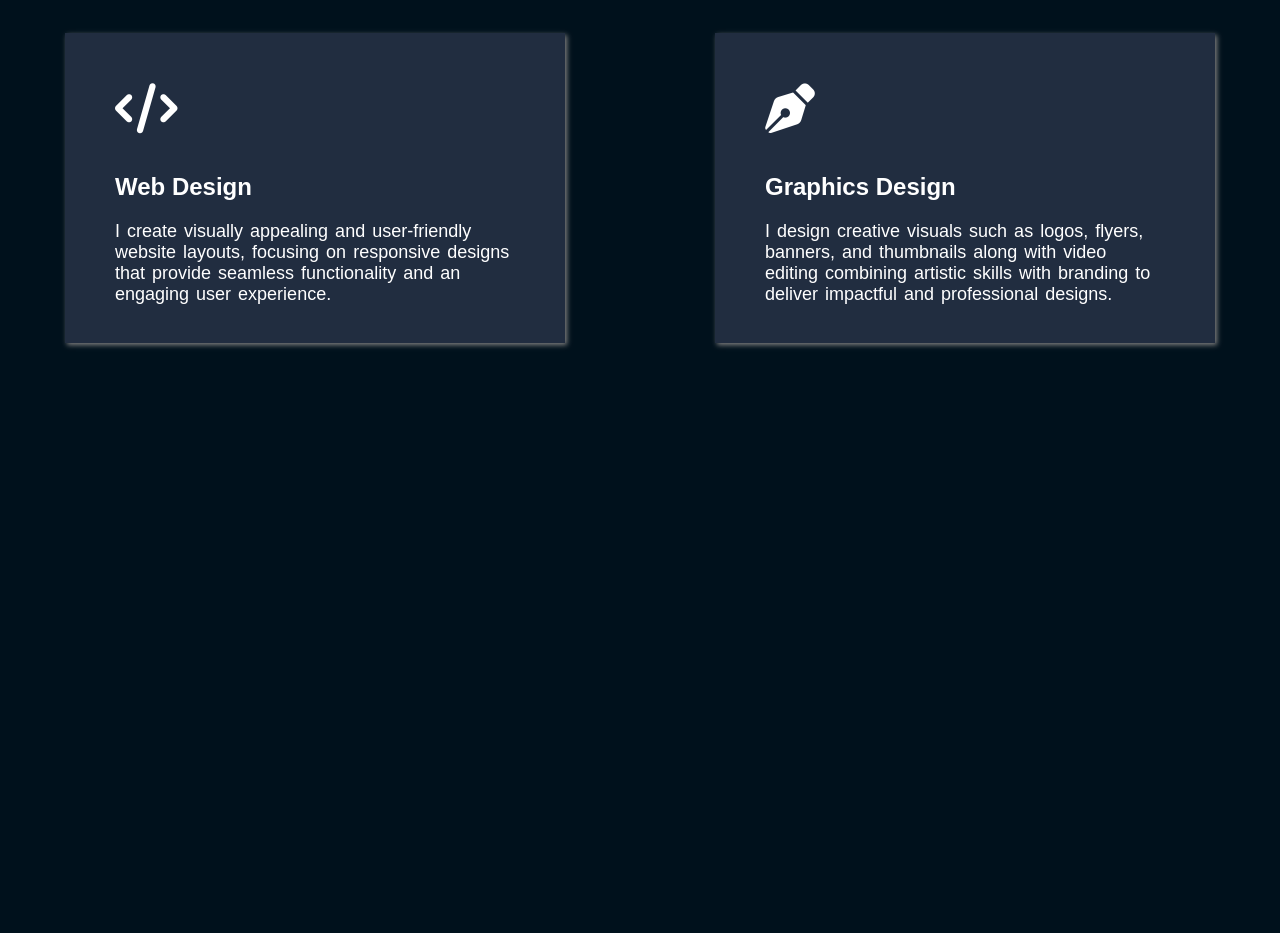
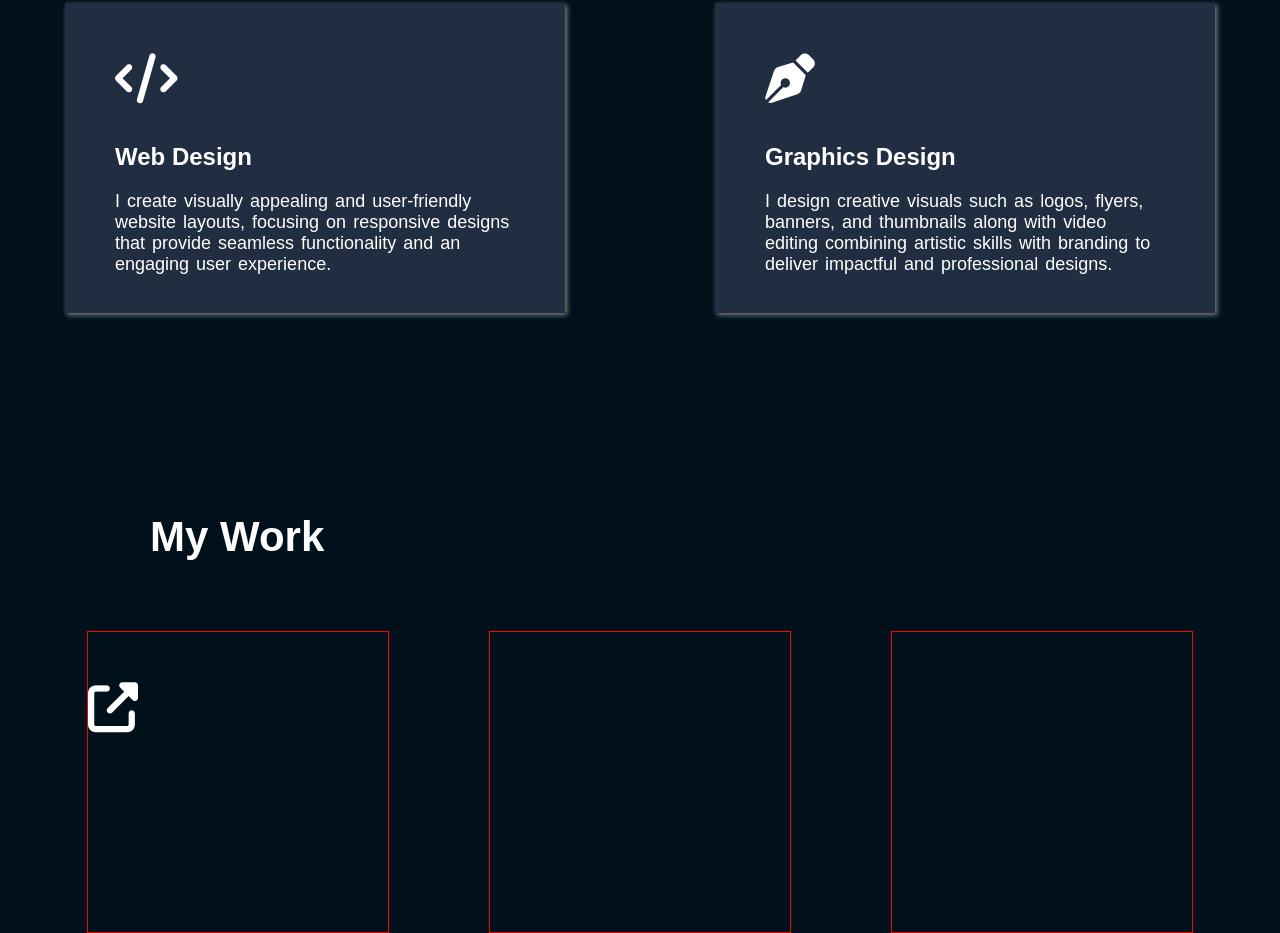
Before and after one commit to devyani001/portfolio_tpc, a plain HTML site: page index.html in a window 1280 px wide. Shown: the part 1662-2595 px from the top of the page. Before the commit the page ends 2505 px from the top, so only its background shows below. Drawn offline with Linux system fonts and the light colour scheme.

Commit message:
added my work few slides

```diff
--- a/index.html
+++ b/index.html
@@ -57,14 +57,14 @@
 
                 <div class="tab-contents" id="experience">
                     <ul>
-                        <li><span>Programming Languages</span><br>C / C++ and Python</li>
+                        <li><span>Hackathon</span><br>Participated in AVINYA</li>
                         <li><span>Front-End Languages</span><br>HTML, CSS and JavaScript (basic)</li>
                     </ul>
                 </div>
 
                 <div class="tab-contents" id="education">
                     <ul>
-                        <li><span>Programming Languages</span><br>C / C++ and Python</li>
+                        <li><span>BTech</span><br>Information Technology</li>
                         <li><span>Front-End Languages</span><br>HTML, CSS and JavaScript (basic)</li>
                     </ul>
                 </div>
@@ -89,8 +89,13 @@
             </div>
         </div>
 
-        <div class="box">
-
+        <div class="work">
+            <h1 class="service-heading" style="margin: 200px 0 70px 150px;">My Work</h1>
+            <div class="projects">
+                <div class="project" id="brainhub"><i class="fa-solid fa-up-right-from-square"></i>Devyani</div>
+                <div class="project"></div>
+                <div class="project"></div>
+            </div>
         </div>
 
     </header>
--- a/portfolio_tpc.css
+++ b/portfolio_tpc.css
@@ -173,7 +173,7 @@ p{
 
 .service-heading{
     color: #fff;
-    margin: 0 0 100px 150px;
+    margin: 0 0 70px 150px;
 }
 
 .web-design{
@@ -226,7 +226,25 @@ i{
 
 }
 
-.box{
-    height: 500px;
-    width: 500px;
+.projects{
+    display: flex;
+    flex-wrap: wrap;
+    justify-content: center;
+    gap: 100px;
 }
+
+.project{
+    height: 300px;
+    width: 300px;
+    border: 1px solid red;
+    /* display: none; */
+}
+
+#brainhub{
+
+    color: transparent;
+}
+
+#brainhub:hover{
+    color: whitesmoke;
+}
```
